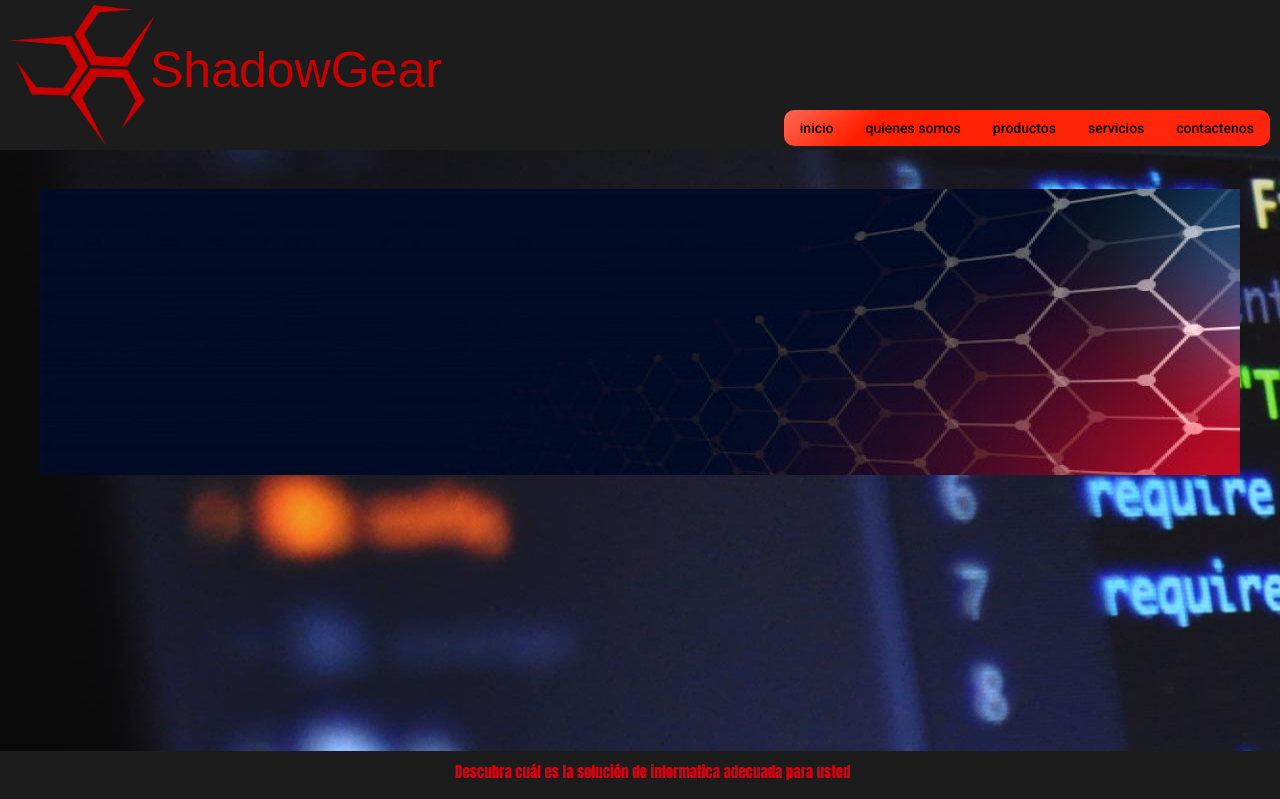
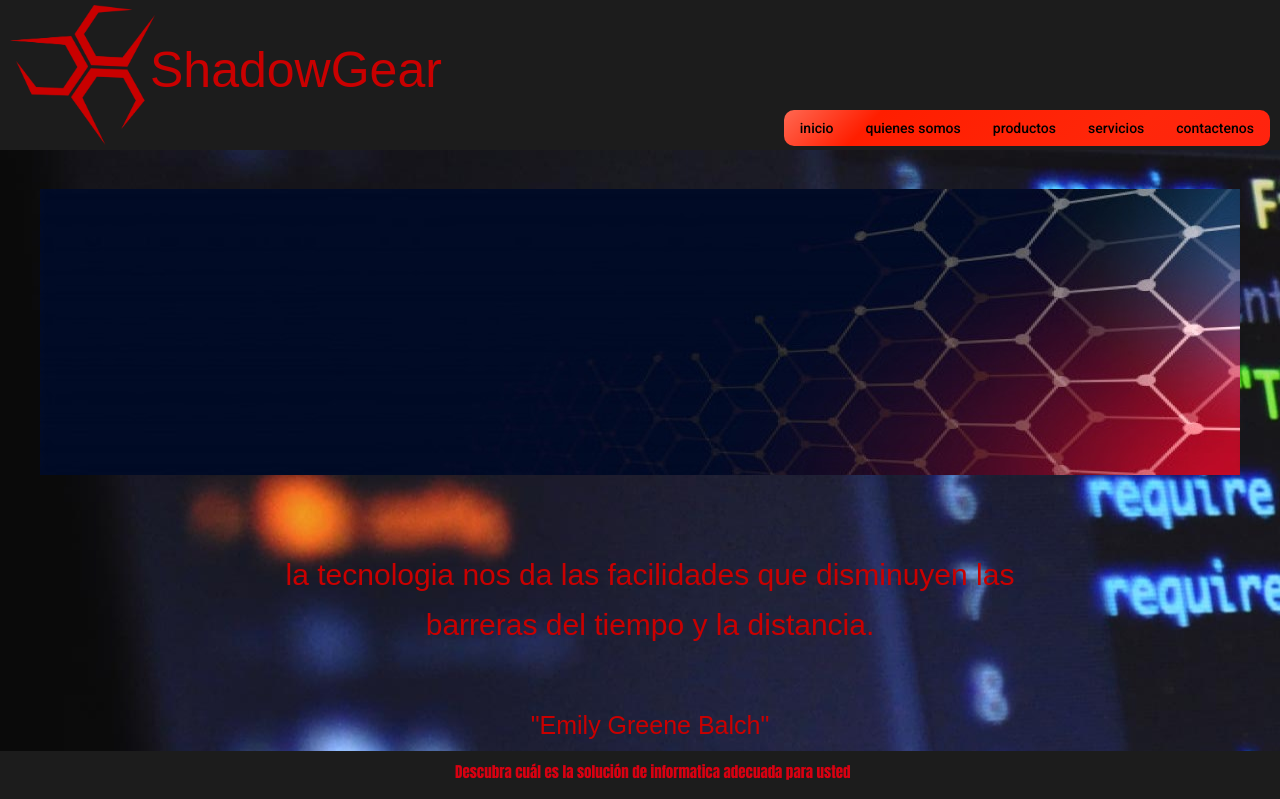
Before and after one commit to santiago-portugal/PaginaTecnologia, an Angular app: page / in a window 1280 px wide. Shown: the top 799 px of the page. Built offline with nearby package versions, Linux system fonts and the light colour scheme.

Commit message:
fraselista

```diff
--- a/src/app/components/inicio/inicio.component.css
+++ b/src/app/components/inicio/inicio.component.css
@@ -259,8 +259,26 @@ mat-button-toggle{
 
 }
 
-/* .submenu{
-    background-color: #E0E0E0;
-    color: black;
-    font-family: 'Trebuchet MS', 'Lucida Sans Unicode', 'Lucida Grande', 'Lucida Sans', Arial, sans-serif;
-} */
+.frasesota{
+    color: #c90000;
+    font-size: 30px;
+    font-family: fantasy;
+    position: absolute;
+    top: 400px;
+    left: 250px;
+    text-align: center;
+    width: 800px;
+    line-height: 50px;
+}
+
+.autor{
+    color: #c90000;
+    font-size: 25px;
+    font-family: fantasy;
+    position: absolute;
+    top: 550px;
+    left: 400px;
+    text-align: center;
+    width: 500px;
+    line-height: 50px;
+}
--- a/src/app/components/inicio/inicio.component.html
+++ b/src/app/components/inicio/inicio.component.html
@@ -46,7 +46,14 @@
                         </div>
                     </td>
                 </div>
+                <div class="frasesota">
+                    <p>la tecnologia nos da las facilidades que disminuyen las barreras del tiempo y la distancia. </p>
+                </div>
+                <div class="autor">
+                    <p>"Emily Greene Balch"</p>
+                </div>
             </div>
+
             <div  *ngIf="Status==2">
                     <app-quienes-somos style="background: cyan;"></app-quienes-somos>
             </div>
```
